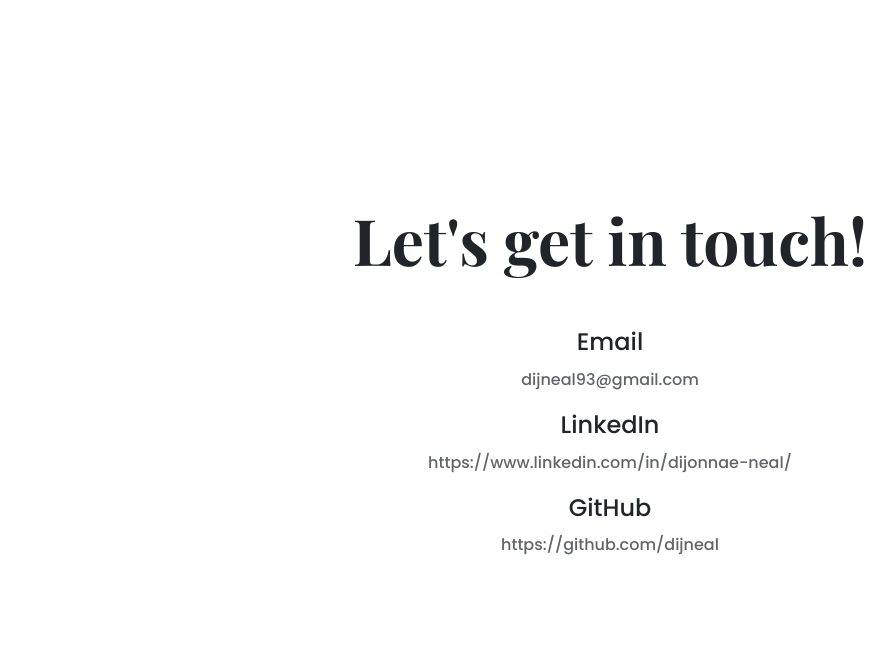
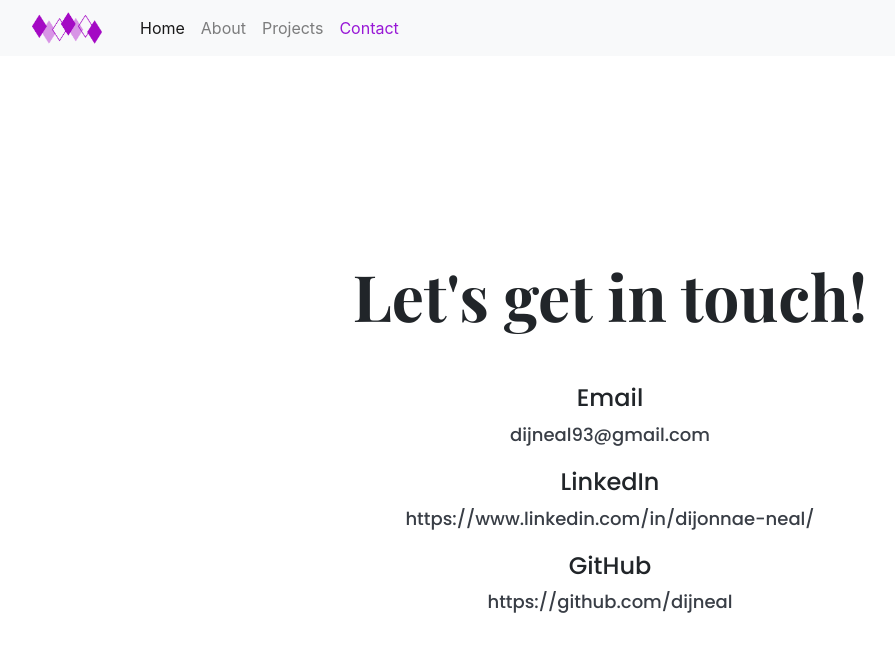
Before and after one commit to dijneal/Profolio-project, a plain HTML site: page contact.html in a window 1280 px wide. Shown: the whole page, without its empty margins (30-925 px from the left). Drawn offline with nearby package versions, Linux system fonts and the light colour scheme.

Commit message:
create nav bar using Bootstrap and enter page links

```diff
--- a/contact.html
+++ b/contact.html
@@ -38,18 +38,71 @@
     <link rel="stylesheet" href="css/styles.css" />
   </head>
   <body>
+    <nav class="navbar navbar-expand-lg navbar-light bg-light">
+      <a class="navbar-brand" href="#"></a>
+      <img src="images/logo.png" alt="logo" class="logo" />
+      <button
+        class="navbar-toggler"
+        type="button"
+        data-toggle="collapse"
+        data-target="#navbarNav"
+        aria-controls="navbarNav"
+        aria-expanded="false"
+        aria-label="Toggle navigation"
+      >
+        <span class="navbar-toggler-icon"></span>
+      </button>
+      <div class="collapse navbar-collapse" id="navbarNav">
+        <ul class="navbar-nav">
+          <li class="nav-item active">
+            <a class="nav-link" href="/"
+              >Home<span class="sr-only">(current)</span></a
+            >
+          </li>
+          <li class="nav-item">
+            <a class="nav-link" href="/about.html">About</a>
+          </li>
+          <li class="nav-item">
+            <a class="nav-link" href="/work.html">Projects</a>
+          </li>
+          <li class="nav-item">
+            <a class="nav-link active" href="/contact.html">Contact</a>
+          </li>
+        </ul>
+      </div>
+    </nav>
+
     <div class="content-section container">
       <div class="contact">
         <h1 class="mb-5">Let's get in touch!</h1>
+        <div class="contact-info">
+          <h3>Email</h3>
+          <a
+            href="mailto:dijneal93@gmail.com"
+            target="_blank"
+            class="contact-link"
+            >dijneal93@gmail.com</a
+          >
+        </div>
 
-        <h3>Email</h3>
-        <p>dijneal93@gmail.com</p>
-
-        <h3>LinkedIn</h3>
-        <p>https://www.linkedin.com/in/dijonnae-neal/</p>
-
-        <h3>GitHub</h3>
-        <p>https://github.com/dijneal</p>
+        <div class="contact-info">
+          <h3>LinkedIn</h3>
+          <a
+            href="https://www.linkedin.com/in/dijonnae-neal/"
+            target="_blank"
+            class="contact-link"
+            >https://www.linkedin.com/in/dijonnae-neal/</a
+          >
+        </div>
+        <div class="contact-info">
+          <h3>GitHub</h3>
+          <a
+            href="https://github.com/dijneal"
+            target="_blank"
+            class="contact-link"
+            >https://github.com/dijneal</a
+          >
+        </div>
       </div>
     </div>
   </body>
--- a/css/styles.css
+++ b/css/styles.css
@@ -163,7 +163,7 @@ p {
   border-radius: 10%;
 }
 
-.content-section a {
+.project-link {
   font-family: var(--secondary--font);
   background-color: var(--second-accent-color);
   color: white;
@@ -174,7 +174,7 @@ p {
   padding: 10px 25px;
 }
 
-.content-section a:hover {
+.project-link:hover {
   background-color: var(--accent-color);
   color: var(--second-accent-color);
 }
@@ -186,3 +186,22 @@ p {
 .contact {
   text-align: center;
 }
+
+.contact-link {
+  color: var(--secondary-color);
+  font-family: var(--secondary--font);
+  font-weight: medium;
+  font-size: 18px;
+}
+
+.contact-info {
+  margin: 20px 0px;
+}
+.logo {
+  max-width: 70px;
+  margin: 0px 30px;
+}
+
+.active {
+  color: var(--second-accent-color) !important;
+}
```
Also changed, not shown: about.html (+37 -1 lines), index.html (+47 -3 lines), work.html (+34 -0 lines), images/logo.png (added).
